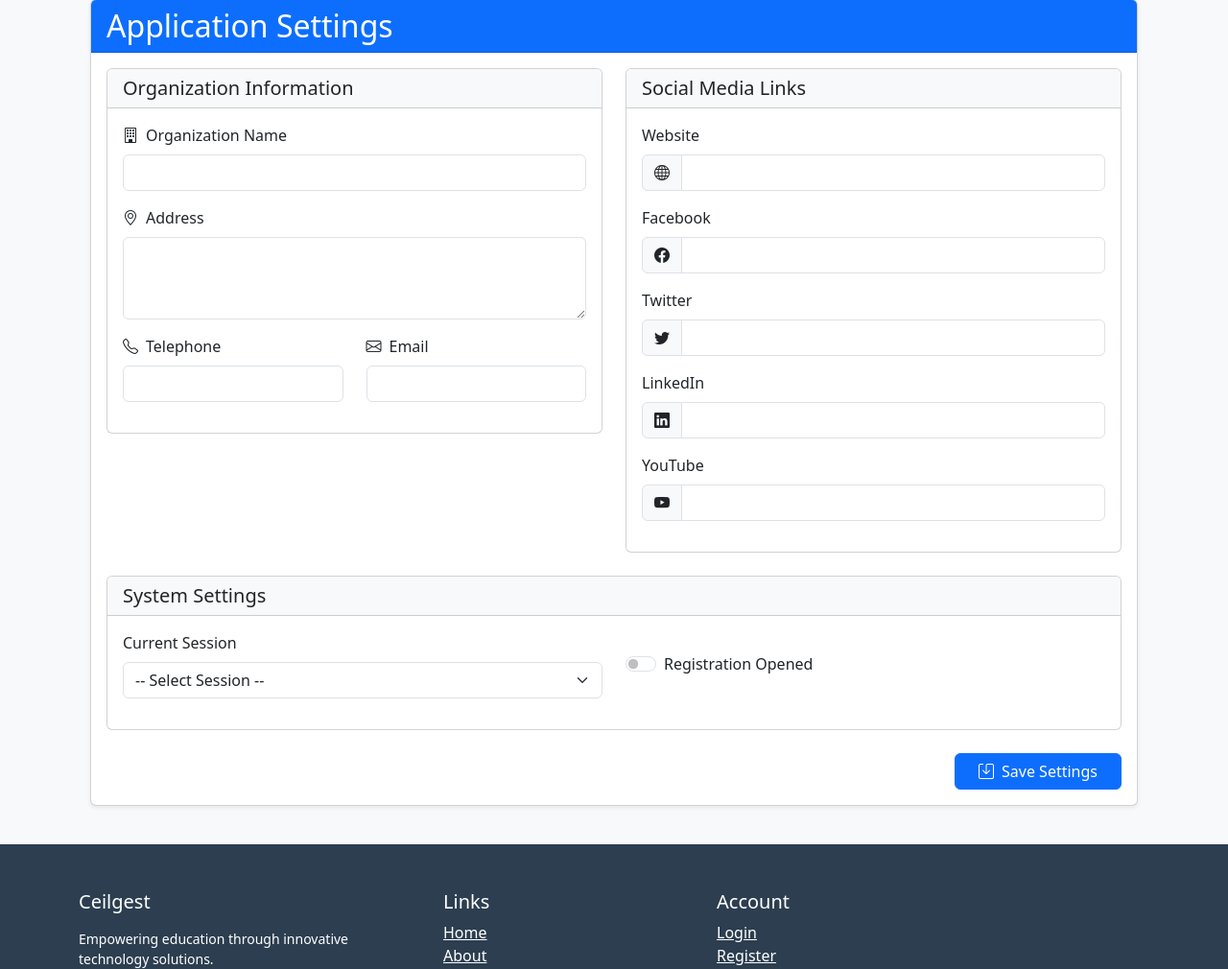
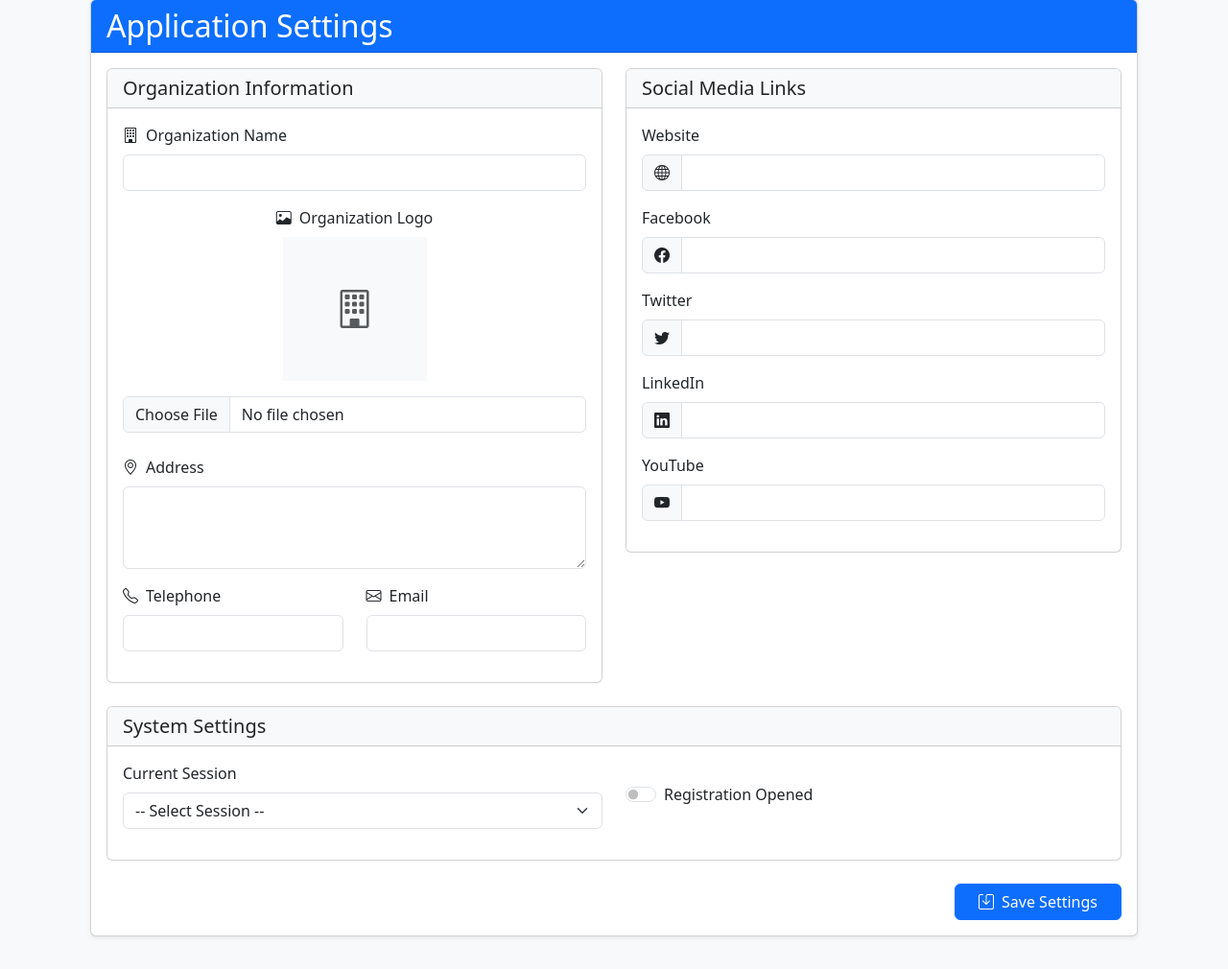
Before and after one commit to Djellal/ceilgest, a Flask app: template app/templates/admin/settings.html in a window 1280 px wide. Shown: the part 123-1133 px from the top of the page at 96% size. Run offline with Flask 3, Linux system fonts and the light colour scheme; the template is opened without the code that fills it, so the values that code supplies are empty.

Commit message:
feat(settings): add organization logo upload functionality
Add support for uploading and displaying an organization logo in the settings page. This includes configuring the upload folder and setting a maximum file size limit in the config file. The logo is displayed in the settings form and saved to the uploads directory.

```diff
--- a/app/config.py
+++ b/app/config.py
@@ -7,3 +7,5 @@ class Config:
     SECRET_KEY = os.environ.get('SECRET_KEY') or 'your-secret-key-here'
     SQLALCHEMY_DATABASE_URI = os.environ.get('DATABASE_URL') or 'sqlite:///site.db'
     SQLALCHEMY_TRACK_MODIFICATIONS = False
+    UPLOAD_FOLDER = os.path.join(os.path.dirname(os.path.abspath(__file__)), 'static', 'uploads')
+    MAX_CONTENT_LENGTH = 2 * 1024 * 1024  # 2MB max upload size
--- a/app/templates/admin/settings.html
+++ b/app/templates/admin/settings.html
@@ -22,6 +22,24 @@
                                            value="{{ settings.organization_name }}" required>
                                 </div>
 
+                                <div class="mb-4 text-center">
+                                    <label class="form-label"><i class="bi bi-image me-2"></i>Organization Logo</label>
+                                    <div class="d-flex flex-column align-items-center">
+                                        {% if settings.organization_logo %}
+                                        <img src="{{ url_for('static', filename='uploads/' + settings.organization_logo) }}"
+                                             class="img-thumbnail mb-3" style="max-height: 150px;"
+                                             alt="Current Logo">
+                                        {% else %}
+                                        <div class="bg-light d-flex align-items-center justify-content-center mb-3"
+                                             style="width: 150px; height: 150px;">
+                                            <i class="bi bi-building fs-1 text-muted"></i>
+                                        </div>
+                                        {% endif %}
+                                        <div class="w-100">
+                                            <input type="file" class="form-control" name="logo" accept="image/*">
+                                        </div>
+                                    </div>
+                                </div>
                                 <div class="mb-3">
                                     <label class="form-label"><i class="bi bi-geo-alt me-2"></i>Address</label>
                                     <textarea class="form-control" name="address" rows="3">{{ settings.address or '' }}</textarea>
```
Also changed, not shown: app/app_settings.py (+12 -2 lines), app/static/uploads/3d_glasses.png (added).
